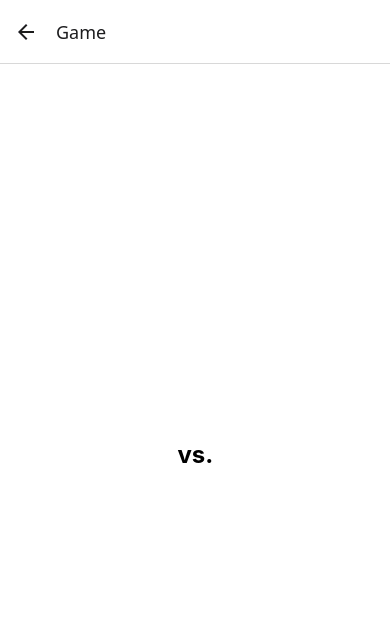
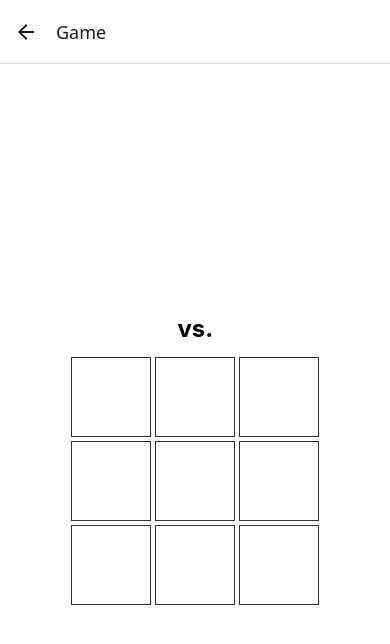
Before and after one commit to fiona771/tic-tac-toe, a React Native app: screen / in a window 390 px wide. Both pictures are taken after a click on the button "START GAME". Shown: the top 644 px of the page. Built offline with nearby package versions, Linux system fonts and the light colour scheme.

Commit message:
Stage 3 part 1: board layout

```diff
--- a/App.tsx
+++ b/App.tsx
@@ -1,5 +1,5 @@
 import { useState } from 'react';
-import { View, Text, TextInput, Button, StyleSheet } from 'react-native';
+import { View, Text, TextInput, Button, StyleSheet, TouchableHighlight } from 'react-native';
 
 // NavigationContainer wraps the whole app and manages navigation state
 import { NavigationContainer } from '@react-navigation/native';
@@ -53,6 +53,41 @@ function GameScreen({ navigation, route} : any){
   return(
     <View style={styles.container}>
       <Text style={styles.title}>{player1} vs. {player2}</Text>
+
+      {/* Board layout: 3 rows of 3 cells, each an empty tile for now */}
+      <View style={styles.row}>
+        <TouchableHighlight style={styles.cell}>
+          <Text style={styles.cellText}></Text>
+        </TouchableHighlight>
+        <TouchableHighlight style={styles.cell}>
+          <Text style={styles.cellText}></Text>
+        </TouchableHighlight>
+        <TouchableHighlight style={styles.cell}>
+          <Text style={styles.cellText}></Text>
+        </TouchableHighlight>
+      </View>
+      <View style={styles.row}>
+        <TouchableHighlight style={styles.cell}>
+          <Text style={styles.cellText}></Text>
+        </TouchableHighlight>
+        <TouchableHighlight style={styles.cell}>
+          <Text style={styles.cellText}></Text>
+        </TouchableHighlight>
+        <TouchableHighlight style={styles.cell}>
+          <Text style={styles.cellText}></Text>
+        </TouchableHighlight>
+      </View>
+      <View style={styles.row}>
+        <TouchableHighlight style={styles.cell}>
+          <Text style={styles.cellText}></Text>
+        </TouchableHighlight>
+        <TouchableHighlight style={styles.cell}>
+          <Text style={styles.cellText}></Text>
+        </TouchableHighlight>
+        <TouchableHighlight style={styles.cell}>
+          <Text style={styles.cellText}></Text>
+        </TouchableHighlight>
+      </View>
     </View>
   );
 }
@@ -78,4 +113,20 @@ const styles = StyleSheet.create({
     marginVertical: 8,
     width: '80%',
   },
+  row: {
+    flexDirection: 'row',
+  },
+  cell: {
+    width: 80,
+    height: 80,
+    borderWidth: 1,
+    borderColor: '#333',
+    justifyContent: 'center',
+    alignItems: 'center',
+    margin: 2,
+  },
+  cellText: {
+    fontSize: 40,
+    fontWeight: 'bold',
+  },
 });
```
